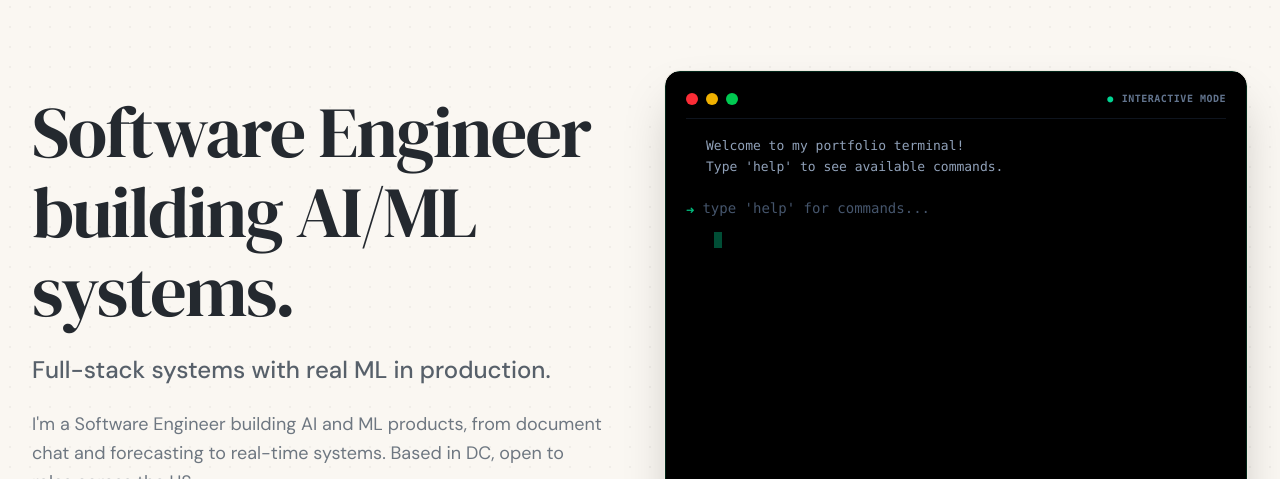
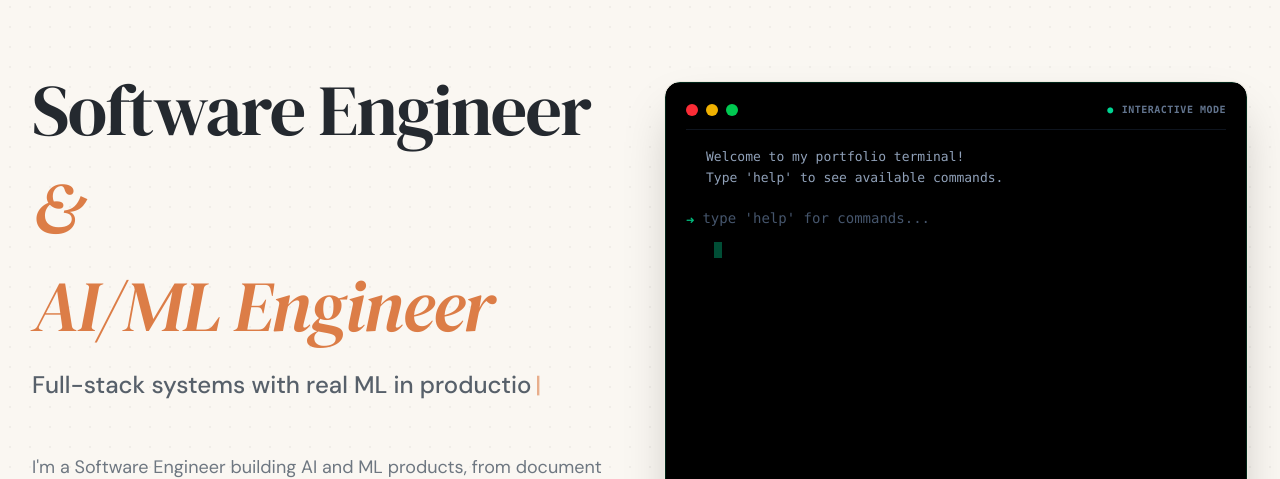
Before and after one commit to aabhiyann/portfolio-abhiyan, a React (Vite) app: page / in a window 1280 px wide. Shown: the part 123-602 px from the top of the page. Built offline with nearby package versions, Linux system fonts and the light colour scheme.

Commit message:
fix: restore orange hero heading and typewriter on home

```diff
--- a/src/pages/Home.tsx
+++ b/src/pages/Home.tsx
@@ -13,6 +13,7 @@ import HeroCurrentlyCard from "../components/HeroCurrentlyCard";
 import HeroWritingCard from "../components/HeroWritingCard";
 import WhyHireMe from "../components/WhyHireMe";
 import ContactSection from "../components/ContactSection";
+import TypeWriter from "../components/ui/TypeWriter";
 import { FeaturedProjectsSection, AboutTeaser } from "../components/sections";
 import { experiences } from "../data/experience";
 import { ArrowRight, Download } from "lucide-react";
@@ -160,12 +161,24 @@ function Home() {
                 transition={{ duration: motionTokens.duration.normal / 1000 }}
               >
                 <h1 className="text-5xl md:text-6xl lg:text-[4rem] xl:text-[4.5rem] font-medium tracking-tight mb-6 font-display text-text-primary leading-[1.1]">
-                  Software Engineer building AI/ML systems.
+                  Software Engineer <br />
+                  <span className="text-accent-primary font-display italic leading-relaxed">
+                    &
+                  </span>{" "}
+                  <br />
+                  <span className="text-accent-primary font-display italic pr-2">
+                    AI/ML Engineer
+                  </span>
                 </h1>
 
-                <p className="text-xl md:text-2xl text-text-secondary font-medium mb-6">
-                  Full-stack systems with real ML in production.
-                </p>
+                <div className="text-xl md:text-2xl text-text-secondary font-medium mb-6 min-h-[60px]">
+                  <TypeWriter
+                    words={[
+                      "Full-stack systems with real ML in production",
+                      "From RAG pipelines to React frontends",
+                    ]}
+                  />
+                </div>
 
                 <p className="text-lg text-text-muted mb-10 leading-relaxed max-w-xl mx-auto lg:mx-0 font-body">
                   I'm a Software Engineer building AI and ML products, from
```
